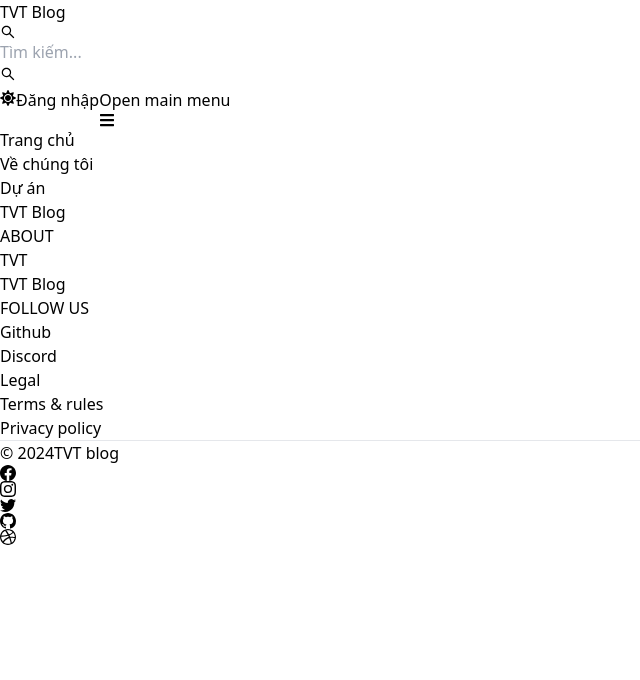
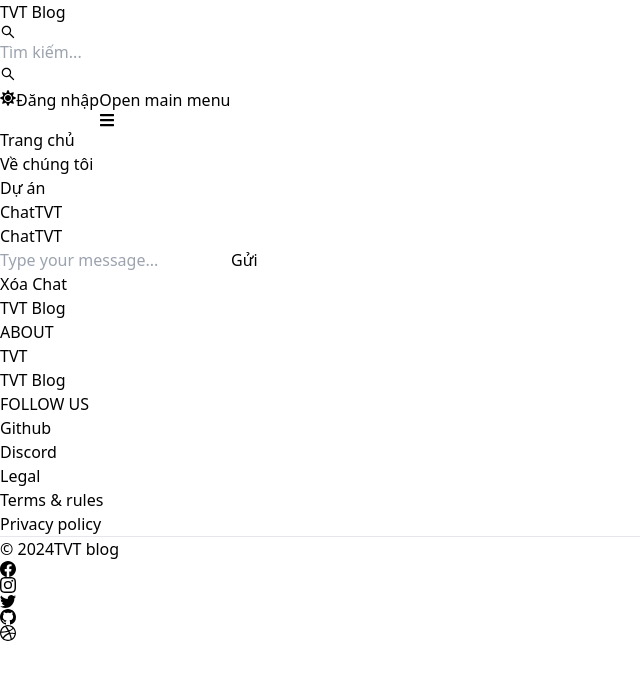
Before and after one commit to tranvinhtruongg/mern-blog, a React (Vite) app in the folder client/: page /chatai in a window 1280 px wide. Shown: the top 680 px of the page, without its empty margins (0-640 px from the left). Built offline with nearby package versions, Linux system fonts and the light colour scheme; no server answers.

Commit message:
add chat function

```diff
--- a/client/package.json
+++ b/client/package.json
@@ -10,6 +10,7 @@
     "preview": "vite preview"
   },
   "dependencies": {
+    "@google/generative-ai": "^0.21.0",
     "@reduxjs/toolkit": "^2.2.7",
     "firebase": "^10.13.1",
     "flowbite-react": "^0.10.1",
@@ -18,6 +19,7 @@
     "react-circular-progressbar": "^2.1.0",
     "react-dom": "^18.3.1",
     "react-icons": "^5.3.0",
+    "react-markdown": "^9.0.1",
     "react-quill-new": "^3.3.3",
     "react-redux": "^9.1.2",
     "react-router-dom": "^6.26.1",
--- a/client/src/App.jsx
+++ b/client/src/App.jsx
@@ -18,6 +18,7 @@
 import { ToastContainer } from 'react-toastify'
 import 'react-toastify/dist/ReactToastify.css';
 import { useEffect } from 'react'
+import ChatAI from './pages/ChatAI'
 
 export default function App() {
   useEffect(() => {
@@ -44,6 +45,7 @@
         <Route path='/sign-in' element={<SignIn/>}></Route>
         <Route path='/sign-up' element={<SignUp/>}></Route>
         <Route path='/search' element={<Search/>}></Route>
+        <Route path='/chatai' element={<ChatAI/>}></Route>
         <Route path='/create-post' element={<CreatePost />} />
         <Route element={<PrivateRoute />}>
           <Route path='/dashboard' element={<Dashboard />} />
--- /dev/null
+++ b/client/src/conponents/ChatHistory.jsx
@@ -0,0 +1,27 @@
+import ReactMarkdown from "react-markdown";
+const ChatHistory = ({ chatHistory }) => {
+  return (
+    <>
+      {chatHistory.map((message, index) => (
+        <div
+          key={index}
+          className={`flex items-start py-2 px-4 rounded-lg ${
+            message.type === "user"
+              ? "bg-gray-100 text-gray-800"
+              : "bg-blue-100 text-blue-800"
+          }`}
+        >
+          {message.type === "user" && (
+            <span className="mr-2 font-bold text-gray-600">You:</span>
+          )}
+
+          <div>
+            <ReactMarkdown>{message.message}</ReactMarkdown>
+          </div>
+        </div>
+      ))}
+    </>
+  );
+};
+
+export default ChatHistory;
--- a/client/src/conponents/FloatingWidget.jsx
+++ b/client/src/conponents/FloatingWidget.jsx
@@ -42,15 +42,8 @@
         <img src="thumbnail.png" alt="Email" className="w-8 h-8 pulse" />
       </a>
 
-      {/* Messenger Button */}
-      <a
-        href="https://m.me"
-        target="_blank"
-        rel="noopener noreferrer"
-        className="bg-gradient-to-br from-blue-500 to-pink-500 p-3 rounded-full shadow-lg border-4 border-blue-100 floating-button"
-      >
-        <img src="ic-msg.png" alt="Messenger" className="w-8 h-8 pulse" />
-      </a>
+
+
 
       {/* Back to Top Button */}
       {showScrollToTop && (
--- a/client/src/conponents/Header.jsx
+++ b/client/src/conponents/Header.jsx
@@ -127,6 +127,11 @@
                     Dự án
                 </Link>
             </Navbar.Link>
+            <Navbar.Link active={path === '/chatai'} as={'div'}>
+                <Link to='/chatai'>
+                    ChatTVT
+                </Link>
+            </Navbar.Link>
         </Navbar.Collapse>
     </Navbar>
   )
--- /dev/null
+++ b/client/src/conponents/Loading.jsx
@@ -0,0 +1,15 @@
+const Loading = ({ isLoading }) => {
+    return (
+      <div>
+        {isLoading && (
+          <div className="flex items-center justify-center mt-2">
+            <div className="spinner-border text-blue-500" role="status">
+              <span className="visually-hidden">Loading...</span>
+            </div>
+          </div>
+        )}
+      </div>
+    );
+  };
+
+  export default Loading;
--- /dev/null
+++ b/client/src/pages/ChatAI.jsx
@@ -0,0 +1,79 @@
+import {GoogleGenerativeAI} from '@google/generative-ai'
+import  { useState, useEffect } from "react";
+import ChatHistory from '../conponents/ChatHistory';
+import Loading from '../conponents/Loading';
+
+export default function ChatAI() {
+    const [userInput, setUserInput] = useState("");
+    const [chatHistory, setChatHistory] = useState([]);
+    const [isLoading, setIsLoading] = useState(false);
+    const genAI = new GoogleGenerativeAI(
+        "AIzaSyAHxELZh7-n2PlkW363RMBjL1XQYyk4o1w"
+      );
+
+    const model = genAI.getGenerativeModel({ model: "gemini-1.5-flash" });
+    const handleUserInput = (e) => {
+        setUserInput(e.target.value);
+      };
+
+      // Function to send user message to Gemini
+    const sendMessage = async () => {
+    if (userInput.trim() === "") return;
+
+    setIsLoading(true);
+    try {
+        // call Gemini Api to get a response
+        const result = await model.generateContent(userInput);
+        const response = await result.response;
+        console.log(response);
+        // add Gemeni's response to the chat history
+        setChatHistory([
+        ...chatHistory,
+        { type: "user", message: userInput },
+        { type: "bot", message: response.text() },
+        ]);
+    } catch {
+        console.error("Error sending message");
+    } finally {
+        setUserInput("");
+        setIsLoading(false);
+    }
+    };
+        // Function to clear the chat history
+    const clearChat = () => {
+        setChatHistory([]);
+    };
+  return (
+    <div className="container mx-auto px-4 py-8">
+      <h1 className="text-3xl font-bold text-center mb-4">ChatTVT</h1>
+
+      <div className="chat-container rounded-lg shadow-md p-4">
+        <ChatHistory chatHistory={chatHistory} />
+        <Loading isLoading={isLoading} />
+      </div>
+
+      <div className="flex mt-4">
+        <input
+          type="text"
+          className="flex-grow px-4 py-2 rounded-lg border border-gray-300 focus:outline-none focus:ring-2 focus:ring-blue-500"
+          placeholder="Type your message..."
+          value={userInput}
+          onChange={handleUserInput}
+        />
+        <button
+          className="px-4 py-2 ml-2 rounded-lg bg-blue-500 text-white hover:bg-blue-600 focus:outline-none"
+          onClick={sendMessage}
+          disabled={isLoading}
+        >
+          Gửi
+        </button>
+      </div>
+      <button
+        className="mt-4 block px-4 py-2 rounded-lg bg-gray-400 text-white hover:bg-gray-500 focus:outline-none"
+        onClick={clearChat}
+      >
+        Xóa Chat
+      </button>
+    </div>
+  );
+}
--- a/client/src/pages/Home.jsx
+++ b/client/src/pages/Home.jsx
@@ -4,8 +4,6 @@
 import PostCard from '../conponents/PostCard';
 import FloatingWidget from '../conponents/FloatingWidget';
 import Slider from "react-slick";
-import axios from 'axios';
-import ChatbotAI from '../conponents/ChatBoxAI';
 import "slick-carousel/slick/slick.css";
 import "slick-carousel/slick/slick-theme.css";
 
```
Also changed, not shown: 1 other file (tests, documents, lock files or other folders).
